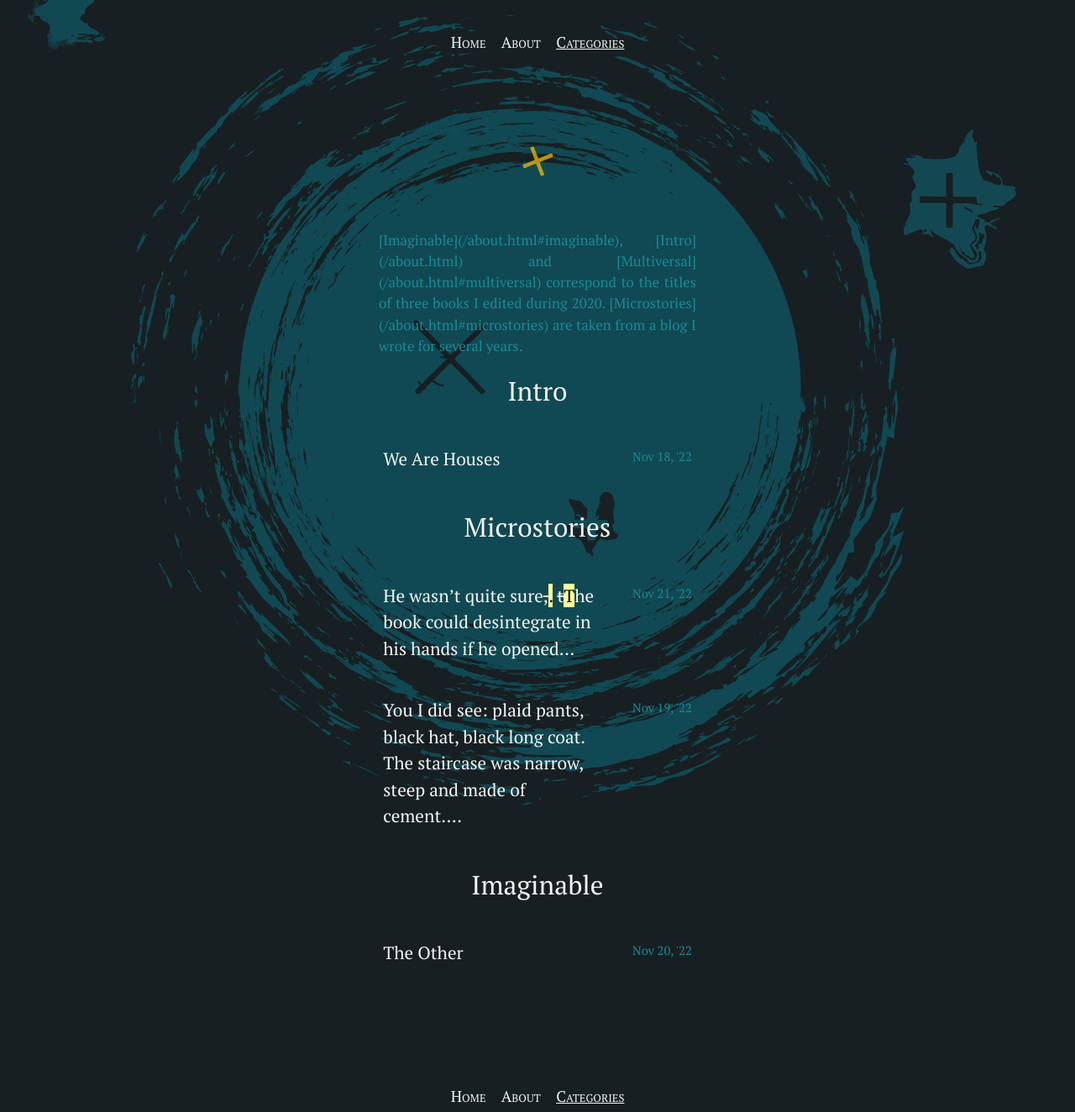
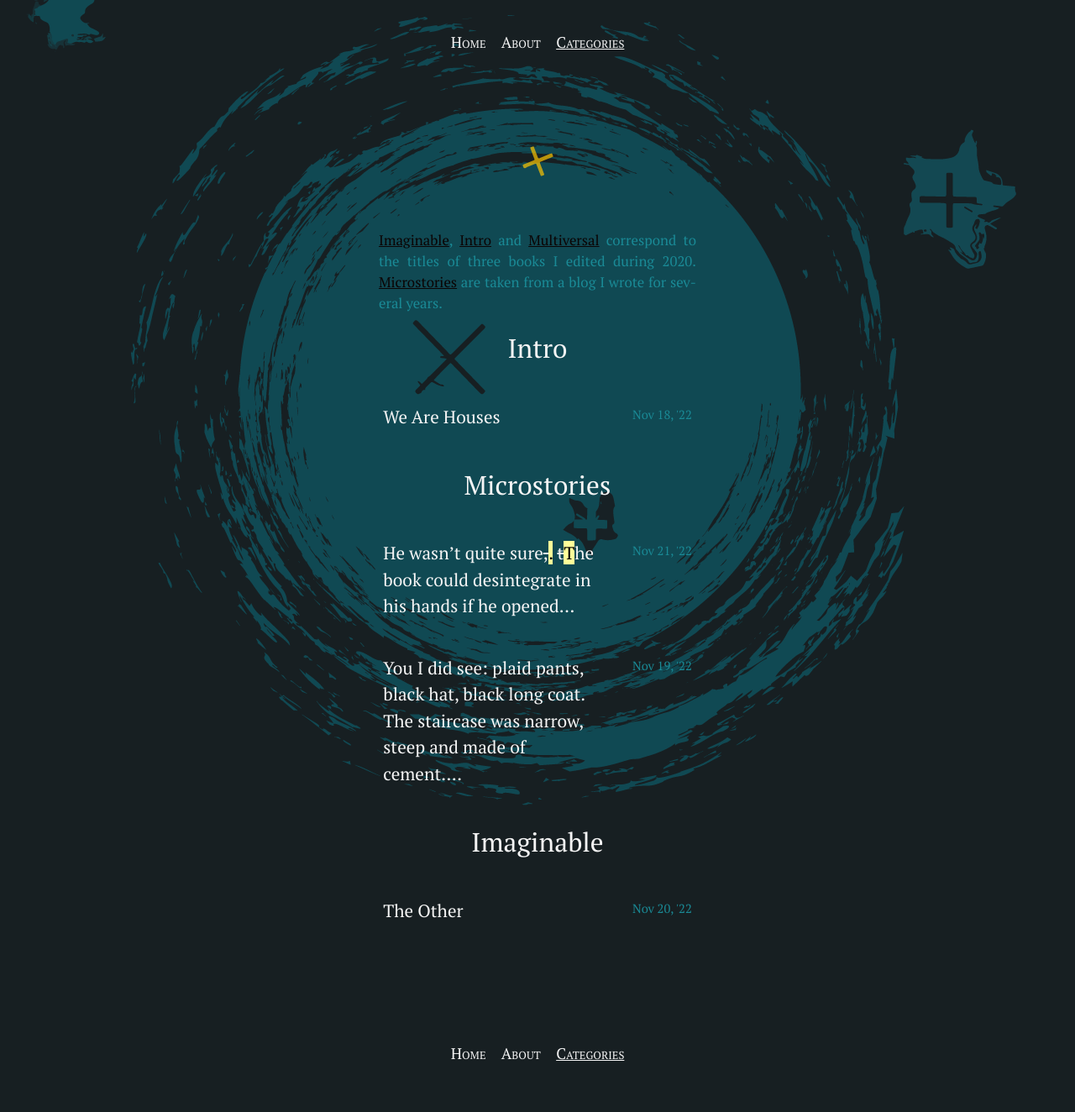
Before and after one commit to silvialohrmann/editorial, a Jekyll site: the page built from categories.html, in a window 1280 px wide. Shown: the whole page at 84% size. Built offline with Jekyll 4.4.1, drawn with Linux system fonts in a browser that asks for light colours; after the commit the page ends 1273 px from its top, so only the background shows below that; some of the changed lines change nothing that is shown.

Commit message:
Update categories.html

```diff
--- a/categories.html
+++ b/categories.html
@@ -5,7 +5,7 @@ title:
 ---
 
 <div class="category-ul">
-<p>[Imaginable](/about.html#imaginable), [Intro](/about.html) and [Multiversal](/about.html#multiversal) correspond to the titles of three books I edited during 2020. [Microstories](/about.html#microstories) are taken from a blog I wrote for several years.</p>
+<p><a href="/about.html#imaginable">Imaginable</a>, <a href="/about.html#intro">Intro</a> and <a href="/about.html#multiversal">Multiversal</a> correspond to the titles of three books I edited during 2020. <a href="/about.html#microstories">Microstories</a> are taken from a blog I wrote for several years.</p>
 {% for category in site.categories %}
   <div>
     {% capture category_name %}{{ category | first }}{% endcapture %}
```
